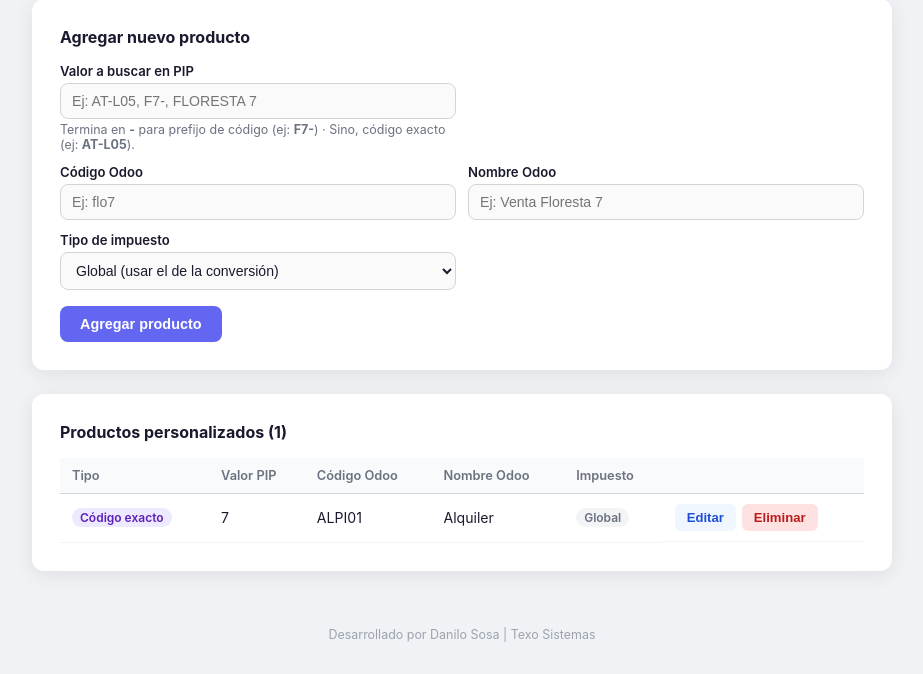
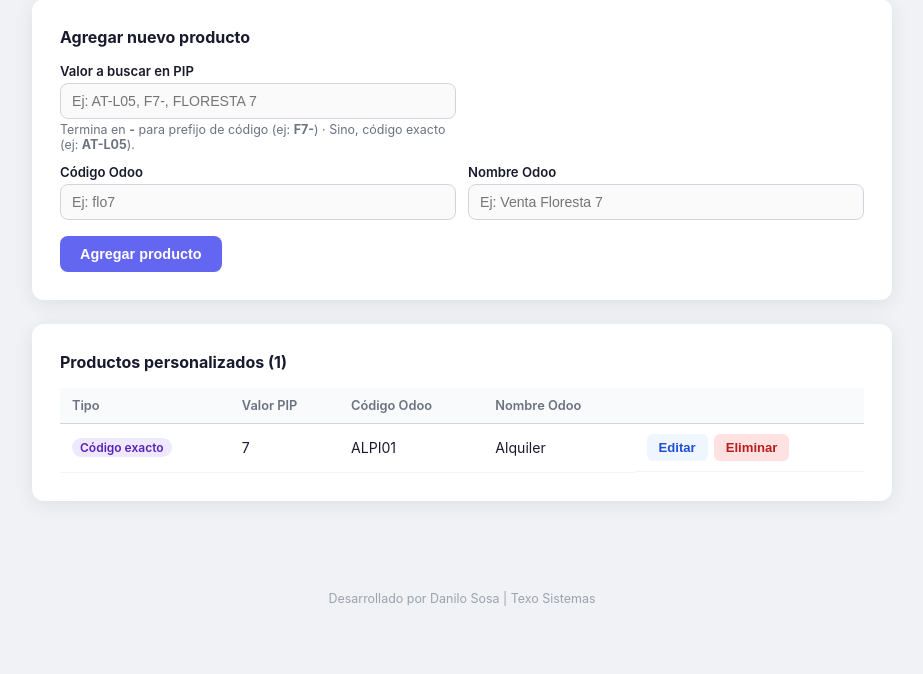
Before and after one commit to TEXO-SISTEMAS/convertidor-pip-odoo-web, a Flask app: page /productos in a window 1280 px wide. Shown: the part 162-836 px from the top of the page, without its empty margins (178-1101 px from the left). After the commit the page ends 768 px from the top, so only its background shows below. Run offline with Flask 3, Linux system fonts and the light colour scheme.

Commit message:
Revertir selector de impuesto por producto (innecesario)
El impuesto se elige globalmente al convertir, no hace falta por producto.

Co-Authored-By: Claude Sonnet 4.6 <noreply@anthropic.com>

```diff
--- a/app.py
+++ b/app.py
@@ -294,19 +294,15 @@ def agregar_producto():
         mappings = _leer_mappings()
         return render_template("productos.html", mappings=mappings, error="Todos los campos son obligatorios.")
 
-    tipo_impuesto_mapping = request.form.get("tipo_impuesto_mapping", "")
     tipo_match = _detectar_tipo_match(valor_match)
     mappings = _leer_mappings()
-    entry = {
+    mappings.append({
         "id": str(uuid.uuid4()),
         "tipo_match": tipo_match,
         "valor_match": valor_match,
         "codigo_odoo": codigo_odoo,
         "nombre_odoo": nombre_odoo,
-    }
-    if tipo_impuesto_mapping:
-        entry["tipo_impuesto"] = tipo_impuesto_mapping
-    mappings.append(entry)
+    })
     _guardar_mappings(mappings)
     return render_template("productos.html", mappings=mappings, exito=f"Producto '{nombre_odoo}' agregado correctamente.")
 
@@ -321,7 +317,6 @@ def editar_producto(mapping_id):
         mappings = _leer_mappings()
         return render_template("productos.html", mappings=mappings, error="Todos los campos son obligatorios.")
 
-    tipo_impuesto_mapping = request.form.get("tipo_impuesto_mapping", "")
     tipo_match = _detectar_tipo_match(valor_match)
     mappings = _leer_mappings()
     for m in mappings:
@@ -330,10 +325,6 @@ def editar_producto(mapping_id):
             m["valor_match"] = valor_match
             m["codigo_odoo"] = codigo_odoo
             m["nombre_odoo"] = nombre_odoo
-            if tipo_impuesto_mapping:
-                m["tipo_impuesto"] = tipo_impuesto_mapping
-            else:
-                m.pop("tipo_impuesto", None)
             break
     _guardar_mappings(mappings)
     return render_template("productos.html", mappings=mappings, exito=f"Producto '{nombre_odoo}' actualizado correctamente.")
--- a/src/converter.py
+++ b/src/converter.py
@@ -12,7 +12,6 @@ from utils import (
     extraer_partes_numero_factura,
     calcular_terminos_pago,
     mapear_producto_odoo,
-    obtener_impuesto_custom,
 )
 
 # Nombre exacto de la hoja en el Excel PIP
@@ -526,10 +525,6 @@ class ConvertidorPipOdoo:
         nombre_pip_str_map = str(nombre_producto) if nombre_producto else ""
         codigo_odoo, etiqueta_odoo = mapear_producto_odoo(codigo_pip_str, nombre_pip_str_map)
 
-        # Override de impuesto por producto (definido en mappings custom)
-        impuesto_override = obtener_impuesto_custom(codigo_pip_str, nombre_pip_str_map)
-        tipo_impuesto_efectivo = impuesto_override if impuesto_override else tipo_impuesto
-
         if tipo_documento == "nota_credito":
             tipo_comprobante = "Nota de Crédito"
             talonario = "NOTA DE CRÉDITO PREIMPRESO"
@@ -567,9 +562,9 @@ class ConvertidorPipOdoo:
         if exento or gravado_5 or gravado_10:
             print(f"[DEBUG] Fila {num_fila}: Exento={exento}, Gravado5%={gravado_5}, Gravado10%={gravado_10}")
 
-        if tipo_impuesto_efectivo == "5%":
+        if tipo_impuesto == "5%":
             print(f"[INFO] Fila {num_fila}: tipo_impuesto=5% → generando 2 líneas (Gravado 5% + Exenta)")
-            nombre_pip_str = nombre_pip_str_map
+            nombre_pip_str = str(nombre_producto) if nombre_producto else ""
 
             _mapa_exento = {
                 "flo1":   "FLO1EX",
--- a/templates/productos.html
+++ b/templates/productos.html
@@ -161,9 +161,6 @@
     .badge-codigo { background: #ede9fe; color: #5b21b6; }
     .badge-nombre { background: #dcfce7; color: #15803d; }
     .badge-prefijo { background: #fef9c3; color: #92400e; }
-    .badge-imp10 { background: #dbeafe; color: #1d4ed8; }
-    .badge-imp5 { background: #d1fae5; color: #065f46; }
-    .badge-impglobal { background: #f3f4f6; color: #6b7280; }
 
     .empty { color: var(--text-sub); font-size: 0.88rem; text-align: center; padding: 24px 0; }
 
@@ -216,15 +213,6 @@
             <label for="nombre_odoo">Nombre Odoo</label>
             <input type="text" id="nombre_odoo" name="nombre_odoo" placeholder="Ej: Venta Floresta 7" required />
           </div>
-          <div>
-            <label for="tipo_impuesto_mapping">Tipo de impuesto</label>
-            <select id="tipo_impuesto_mapping" name="tipo_impuesto_mapping">
-              <option value="">Global (usar el de la conversión)</option>
-              <option value="10%">Gravado 10%</option>
-              <option value="5%">Gravado 5% + Exento</option>
-            </select>
-          </div>
-          <div></div>
         </div>
         <button type="submit" class="btn-primary">Agregar producto</button>
       </form>
@@ -240,7 +228,6 @@
               <th>Valor PIP</th>
               <th>Código Odoo</th>
               <th>Nombre Odoo</th>
-              <th>Impuesto</th>
               <th></th>
             </tr>
           </thead>
@@ -259,15 +246,6 @@
               <td>{{ m.valor_match }}</td>
               <td>{{ m.codigo_odoo }}</td>
               <td>{{ m.nombre_odoo }}</td>
-              <td>
-                {% if m.tipo_impuesto == '10%' %}
-                  <span class="badge badge-imp10">10%</span>
-                {% elif m.tipo_impuesto == '5%' %}
-                  <span class="badge badge-imp5">5% + Exento</span>
-                {% else %}
-                  <span class="badge badge-impglobal">Global</span>
-                {% endif %}
-              </td>
               <td style="white-space:nowrap; display:flex; gap:6px;">
                 <button type="button" class="btn-edit" onclick="toggleEdit('{{ m.id }}')">Editar</button>
                 <form method="POST" action="/productos/eliminar/{{ m.id }}" onsubmit="return confirm('¿Eliminar este producto?')">
@@ -282,11 +260,6 @@
                     <input type="text" name="valor_match" value="{{ m.valor_match }}" placeholder="Valor PIP" required />
                     <input type="text" name="codigo_odoo" value="{{ m.codigo_odoo }}" placeholder="Código Odoo" required />
                     <input type="text" name="nombre_odoo" value="{{ m.nombre_odoo }}" placeholder="Nombre Odoo" required />
-                    <select name="tipo_impuesto_mapping">
-                      <option value="" {% if not m.tipo_impuesto %}selected{% endif %}>Global</option>
-                      <option value="10%" {% if m.tipo_impuesto == '10%' %}selected{% endif %}>10%</option>
-                      <option value="5%" {% if m.tipo_impuesto == '5%' %}selected{% endif %}>5% + Exento</option>
-                    </select>
                     <button type="submit" class="btn-save">Guardar</button>
                     <button type="button" class="btn-cancel" onclick="toggleEdit('{{ m.id }}')">Cancelar</button>
                   </div>
```
Also changed, not shown: src/utils.py (+0 -26 lines).
